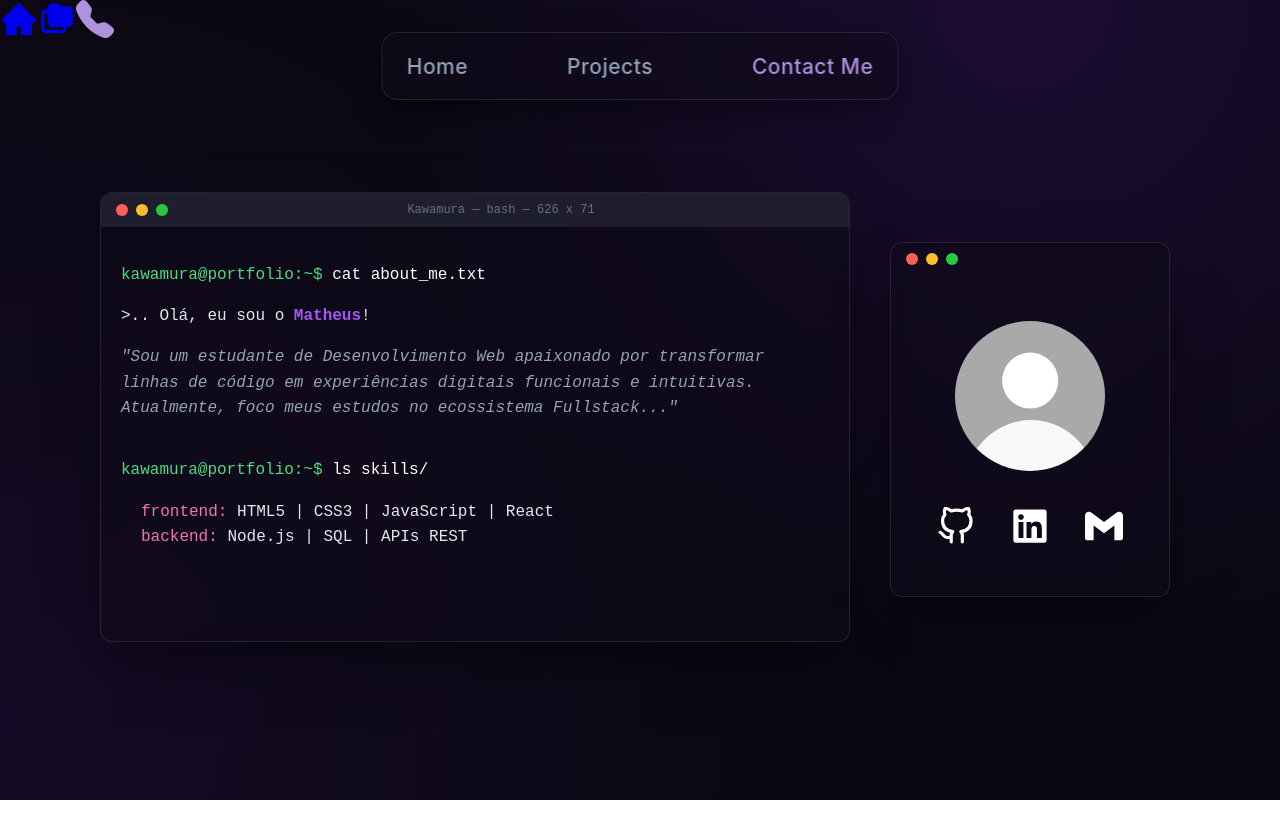
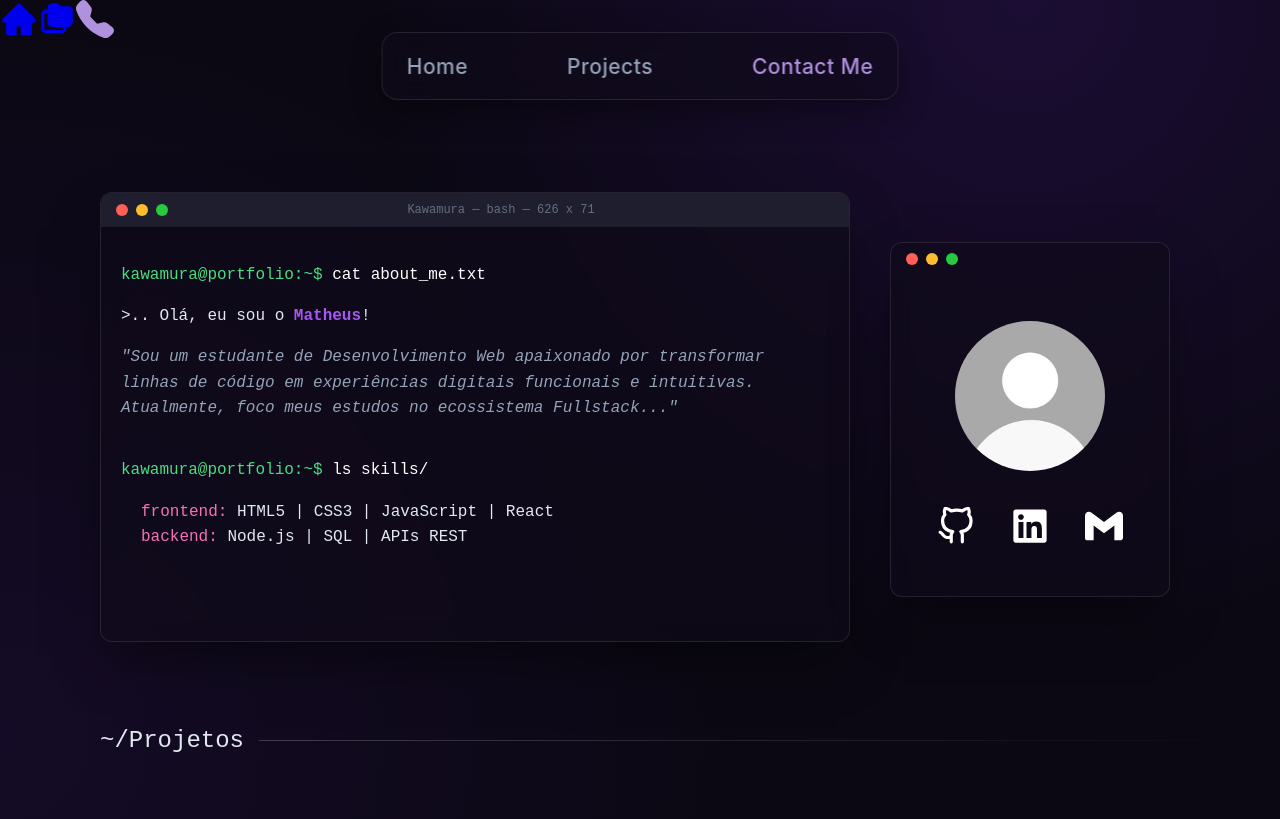
Before and after one commit to kwuraa/Portifolio-v2, a React (Vite) app in the folder portifolio/: page / in a window 1280 px wide. Built offline with nearby package versions, Linux system fonts and the light colour scheme.

Commit message:
feat: add project section divider

```diff
--- a/portifolio/src/App.css
+++ b/portifolio/src/App.css
@@ -53,6 +53,29 @@ body, html {
   gap: 40px;
 }
 
+.section-title-container {
+  display: flex;
+  align-items: center;
+  gap: 15px;
+  width: 100%;
+  margin: 5px 0
+}
+
+.section-title {
+  font-family: 'Fira Code', monospace;
+  color: #e2e8f0;
+  font-size: 1.5rem;
+  font-weight: 400;
+  margin: 0;
+  white-space: nowrap;
+}
+
+.title-line {
+  flex: 1;
+  height: 1px;
+  background: linear-gradient(to right, rgba(255, 255, 255, 0.2), rgba(255, 255, 255, 0));
+}
+
 @media (max-width: 1024px) {
   .hero-section {
     flex-direction: column;
--- a/portifolio/src/App.jsx
+++ b/portifolio/src/App.jsx
@@ -14,6 +14,10 @@ function App() {
           <Terminal/>
           <Profile/>
         </section>
+        <section className="section-title-container">
+          <h2 className="section-title">~/Projetos</h2>
+          <span className="title-line"></span>
+        </section>
       </div>
    </div>
   )
```
